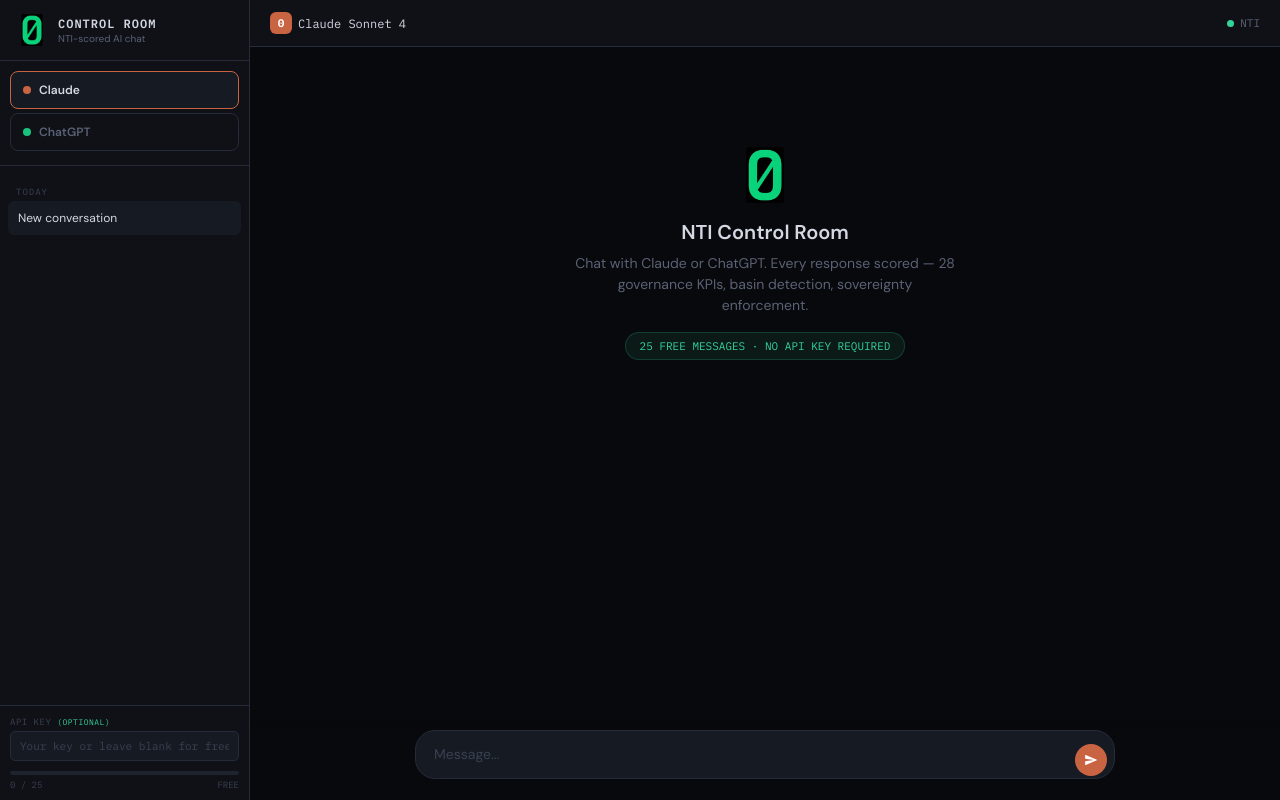
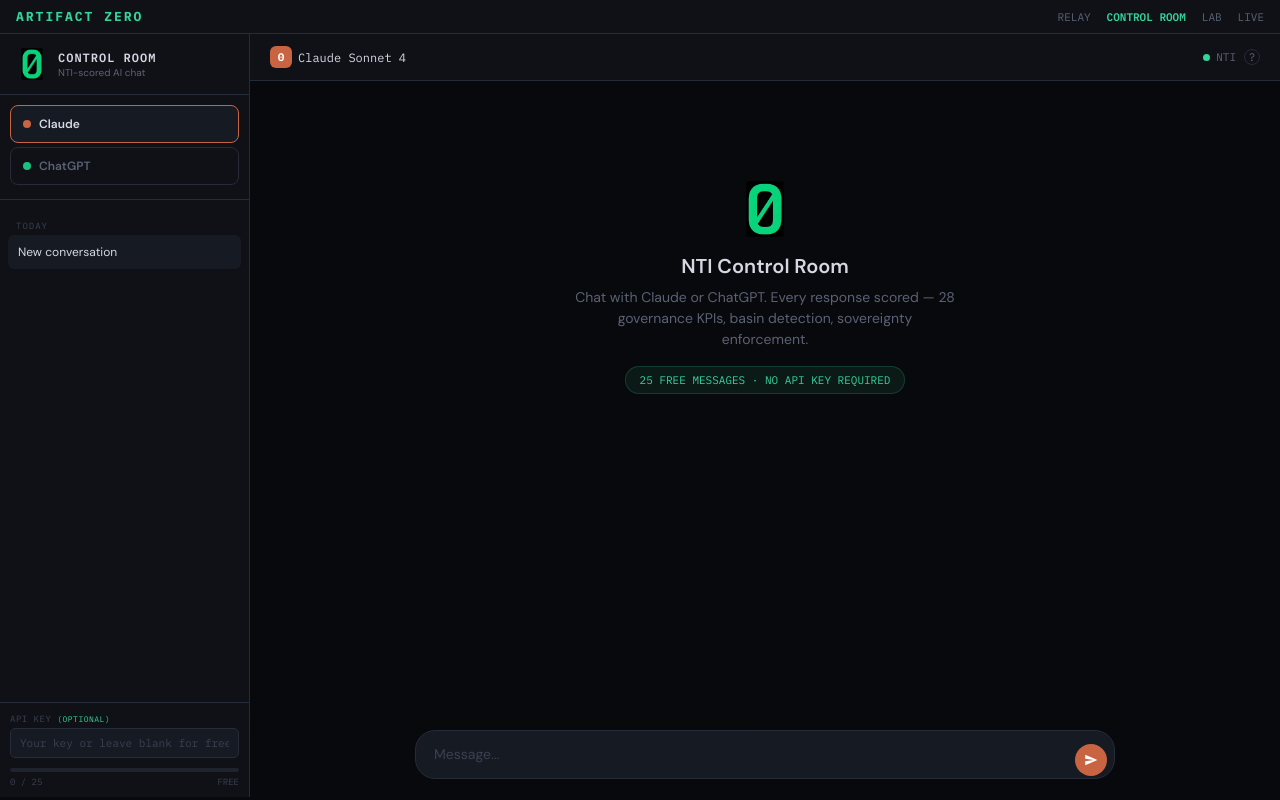
Before and after one commit to Jame-Artifact-Zero/artifact-zero-gateway, a Flask app: page /chat in a window 1280 px wide. Run offline with Flask 3, Linux system fonts and the light colour scheme.

Commit message:
Push 1: nav consistency, control room free tier, NTI tooltip, username support, lab nav fix

```diff
--- a/az_relay.py
+++ b/az_relay.py
@@ -75,6 +75,7 @@ def init_relay_db():
         CREATE TABLE IF NOT EXISTS az_users (
             id TEXT PRIMARY KEY,
             email TEXT UNIQUE NOT NULL,
+            username TEXT DEFAULT '',
             password_hash TEXT NOT NULL,
             salt TEXT NOT NULL,
             created_at TEXT NOT NULL,
@@ -121,6 +122,15 @@ def init_relay_db():
 
 
 init_relay_db()
+
+# Migrate: add username column if missing
+try:
+    _mc = db()
+    _mc.execute("ALTER TABLE az_users ADD COLUMN username TEXT DEFAULT ''")
+    _mc.commit()
+    _mc.close()
+except Exception:
+    pass
 
 
 # ─── CRYPTO ───
@@ -324,11 +334,14 @@ def signup():
     data = request.get_json() or {}
     email = (data.get("email") or "").strip().lower()
     password = data.get("password") or ""
+    username = (data.get("username") or "").strip()
 
     if not email or "@" not in email:
         return jsonify({"error": "Valid email required"}), 400
     if len(password) < 8:
         return jsonify({"error": "Password must be 8+ characters"}), 400
+    if not username:
+        username = email.split("@")[0]
 
     salt = secrets.token_hex(16)
     pw_hash = _hash_pw(password, salt)
@@ -338,8 +351,8 @@ def signup():
     conn = db()
     try:
         conn.execute(
-            "INSERT INTO az_users (id, email, password_hash, salt, created_at, turns_limit) VALUES (?,?,?,?,?,?)",
-            (user_id, email, pw_hash, salt, now, FREE_TURNS)
+            "INSERT INTO az_users (id, email, username, password_hash, salt, created_at, turns_limit) VALUES (?,?,?,?,?,?,?)",
+            (user_id, email, username, pw_hash, salt, now, FREE_TURNS)
         )
         conn.commit()
     except sqlite3.IntegrityError:
@@ -348,14 +361,13 @@ def signup():
     conn.close()
 
     session["az_user_id"] = user_id
-    # Admin analytics
     try:
         from admin_dashboard import log_relay_event
         ip = request.headers.get("X-Forwarded-For", request.remote_addr)
-        log_relay_event("signup", ip=ip, username=email, detail=f"user_id={user_id}")
+        log_relay_event("signup", ip=ip, username=username, detail=f"user_id={user_id}")
     except Exception:
         pass
-    return jsonify({"ok": True, "user_id": user_id})
+    return jsonify({"ok": True, "user_id": user_id, "username": username})
 
 
 @az_relay.route("/relay/login", methods=["POST"])
@@ -375,14 +387,13 @@ def login():
         return jsonify({"error": "Invalid credentials"}), 401
 
     session["az_user_id"] = user["id"]
-    # Admin analytics
     try:
         from admin_dashboard import log_relay_event
         ip = request.headers.get("X-Forwarded-For", request.remote_addr)
         log_relay_event("login", ip=ip, username=email)
     except Exception:
         pass
-    return jsonify({"ok": True, "user_id": user["id"], "plan": user["plan"], "turns_used": user["turns_used"], "turns_limit": user["turns_limit"]})
+    return jsonify({"ok": True, "user_id": user["id"], "email": user["email"], "username": user.get("username") or user["email"].split("@")[0], "plan": user["plan"], "turns_used": user["turns_used"], "turns_limit": user["turns_limit"]})
 
 
 @az_relay.route("/relay/logout", methods=["POST"])
@@ -397,6 +408,7 @@ def me(user):
     return jsonify({
         "user_id": user["id"],
         "email": user["email"],
+        "username": user.get("username") or user["email"].split("@")[0],
         "plan": user["plan"],
         "turns_used": user["turns_used"],
         "turns_limit": user["turns_limit"],
--- a/templates/control-room.html
+++ b/templates/control-room.html
@@ -10,7 +10,7 @@
 :root{--bg:#08090c;--s1:#0f1117;--s2:#161a23;--s3:#1e232e;--border:#252b38;--text:#d4d8e3;--muted:#5a6275;--dim:#3a4050;--accent:#c96442;--accent2:#e07a55;--blue:#4a90d9;--green:#34d399;--red:#f87171;--amber:#fbbf24;--purple:#a78bfa}
 *{margin:0;padding:0;box-sizing:border-box}
 html,body{height:100%;background:var(--bg);color:var(--text);font-family:'DM Sans',sans-serif;-webkit-font-smoothing:antialiased}
-.app{display:flex;height:100vh}
+.app{display:flex;height:calc(100vh - 37px)}
 
 /* Sidebar */
 .sb{width:250px;background:var(--s1);display:flex;flex-direction:column;flex-shrink:0;border-right:1px solid var(--border)}
@@ -69,7 +69,7 @@ html,body{height:100%;background:var(--bg);color:var(--text);font-family:'DM San
 .nc .v2.g{color:var(--green)}.nc .v2.r{color:var(--red)}.nc .v2.w{color:var(--amber)}.nc .v2.b{color:var(--blue)}.nc .v2.m{color:var(--muted)}.nc .v2.p{color:var(--purple)}
 .nf{width:100%;font-size:9px;color:var(--red);margin-top:2px}
 
-.iw{position:fixed;bottom:0;right:0;left:250px;padding:12px 20px 16px;background:linear-gradient(transparent,var(--bg) 25%)}
+.iw{position:fixed;bottom:0;right:0;left:250px;padding:12px 20px 16px;background:linear-gradient(transparent,var(--bg) 25%);z-index:10}
 .ib{max-width:700px;margin:0 auto;position:relative}
 .if2{width:100%;min-height:48px;max-height:180px;background:var(--s2);border:1px solid var(--border);border-radius:20px;padding:13px 50px 13px 18px;font-size:14px;line-height:1.5;color:var(--text);outline:none;resize:none;font-family:'DM Sans',sans-serif}
 .if2:focus{border-color:var(--accent)}.if2::placeholder{color:var(--dim)}
@@ -99,6 +99,16 @@ html,body{height:100%;background:var(--bg);color:var(--text);font-family:'DM San
 </style>
 </head>
 <body>
+<!-- NAV BAR -->
+<div style="display:flex;align-items:center;justify-content:space-between;padding:8px 16px;border-bottom:1px solid #252b38;background:#0f1117;font-family:'IBM Plex Mono',monospace;font-size:11px">
+  <a href="/" style="color:#34d399;font-weight:700;letter-spacing:2px;font-size:13px;text-decoration:none">ARTIFACT ZERO</a>
+  <div style="display:flex;gap:16px;align-items:center">
+    <a href="/relay" style="color:#5a6275;text-decoration:none">RELAY</a>
+    <a href="/chat" style="color:#34d399;font-weight:600;text-decoration:none">CONTROL ROOM</a>
+    <a href="/lab" style="color:#5a6275;text-decoration:none">LAB</a>
+    <a href="/live" style="color:#5a6275;text-decoration:none">LIVE</a>
+  </div>
+</div>
 <div class="app">
 <div class="sb">
   <div class="sb-head"><div class="z0"><img src="/static/favicon.png" alt="0"></div><div><div class="sb-t">CONTROL ROOM</div><div class="sb-s">NTI-scored AI chat</div></div></div>
@@ -114,7 +124,7 @@ html,body{height:100%;background:var(--bg);color:var(--text);font-family:'DM San
   </div>
 </div>
 <div class="mn">
-  <div class="hd"><div class="hl"><div class="hb"><div class="zs">0</div><span id="ml">Claude Sonnet 4</span></div></div><div class="ns" onclick="tn()"><div class="ld" id="nl"></div>NTI</div></div>
+  <div class="hd"><div class="hl"><div class="hb"><div class="zs">0</div><span id="ml">Claude Sonnet 4</span></div></div><div style="display:flex;align-items:center;gap:8px"><div class="ns" onclick="tn()"><div class="ld" id="nl"></div>NTI</div><span onclick="alert('NTI Scoring: When ON, every AI response is scored across 28 governance KPIs — bias detection, sovereignty enforcement, hedge density, and more. Toggle OFF to chat without scoring.')" style="font-size:11px;color:#5a6275;cursor:pointer;font-family:'IBM Plex Mono',monospace;border:1px solid #252b38;border-radius:50%;width:16px;height:16px;display:inline-flex;align-items:center;justify-content:center">?</span></div></div>
   <div class="ms" id="ms"><div class="mi" id="mi">
     <div class="wc" id="wc"><div class="zl"><img src="/static/favicon.png" alt="0"></div><h2>NTI Control Room</h2><p>Chat with Claude or ChatGPT. Every response scored — 28 governance KPIs, basin detection, sovereignty enforcement.</p><div class="fr">25 FREE MESSAGES · NO API KEY REQUIRED</div></div>
   </div></div>
```
Also changed, not shown: templates/nti-governance-lab.html (+10 -1 lines), templates/relay.html (+8 -5 lines).
